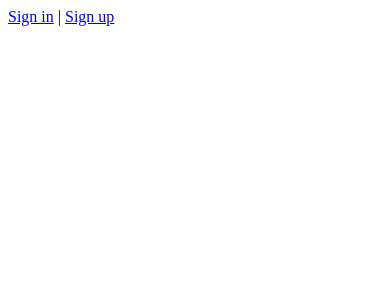
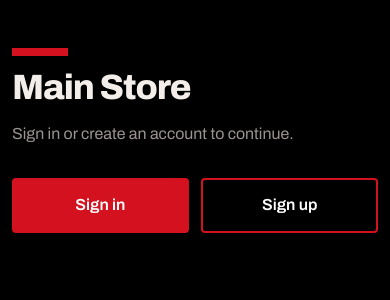
Before and after one commit to robotkey543/main-store, a PHP site: page /main-store/ in a window 390 px wide. Shown: the top 300 px of the page. Run offline with PHP 8.4, Linux system fonts and the light colour scheme.

Commit message:
Add black and red design

```diff
--- a/index.html
+++ b/index.html
@@ -5,9 +5,14 @@
     <meta name="viewport" content="width=device-width, initial-scale=1.0">
     <title>Main Store</title>
     <link rel="icon" type="image/png" href="src/icons/main_store.png">
+    <link rel="stylesheet" href="src/style.css">
 </head>
 <body>
-    <a href="src/signin.html">Sign in</a> |
-    <a href="src/signup.html">Sign up</a>
+    <header class="marca">Main Store</header>
+    <p class="lema">Sign in or create an account to continue.</p>
+    <nav class="acciones">
+        <a class="boton" href="src/signin.html">Sign in</a>
+        <a class="boton boton-sec" href="src/signup.html">Sign up</a>
+    </nav>
 </body>
 </html>
--- a/src/edit_user.php
+++ b/src/edit_user.php
@@ -25,6 +25,7 @@ if (!$user) {
     <meta name="viewport" content="width=device-width, initial-scale=1.0">
     <title>Main Store - Edit User</title>
     <link href="https://cdn.jsdelivr.net/npm/bootstrap@5.3.8/dist/css/bootstrap.min.css" rel="stylesheet">
+    <link rel="stylesheet" href="style.css">
 </head>
 <body>
     <h3>Edit user</h3>
--- a/src/home.php
+++ b/src/home.php
@@ -11,6 +11,7 @@ if (!isset($_SESSION['user_id'])) {
     <meta charset="UTF-8">
     <meta name="viewport" content="width=device-width, initial-scale=1.0">
     <title>Document</title>
+    <link rel="stylesheet" href="style.css">
 </head>
 
 <body>
--- a/src/list_user.php
+++ b/src/list_user.php
@@ -48,6 +48,7 @@ $res = pg_query($local_conn, $sql);
     <title>Main Store - List Users</title>
     <link href="https://cdn.jsdelivr.net/npm/bootstrap@5.3.8/dist/css/bootstrap.min.css" rel="stylesheet">
     <script src="https://cdn.jsdelivr.net/npm/bootstrap@5.3.8/dist/js/bootstrap.bundle.min.js"></script>
+    <link rel="stylesheet" href="style.css">
 </head>
 
 <body>
--- a/src/signin.html
+++ b/src/signin.html
@@ -4,8 +4,10 @@
     <meta charset="UTF-8">
     <meta name="viewport" content="width=device-width, initial-scale=1.0">
     <title>Document</title>
+    <link rel="stylesheet" href="style.css">
 </head>
 <body>
+   <header class="marca">Main Store</header>
    <h3>Login user</h3>
     <form name="login-form" action="signin.php" method="POST">
         <label>E-mail:</label><br>
@@ -14,5 +16,6 @@
         <input type="password" name="psw" placeholder="******" required><br><br>
         <button>Login</button>
     </form>
+    <a href="signup.html">Create an account</a>
 </body>
 </html>
--- a/src/signup.html
+++ b/src/signup.html
@@ -5,8 +5,10 @@
     <meta name="viewport" content="width=device-width, initial-scale=1.0">
     <title>Main Store - Register user</title>
     <link rel="icon" type="image/png" href="icons/main_store.png">
+    <link rel="stylesheet" href="style.css">
 </head>
 <body>
+    <header class="marca">Main Store</header>
     <h3>Register user form</h3>
     <form name="register-form" action="signup.php" method="post">
     <label>Firtsname:</label><br>
@@ -23,5 +25,6 @@
     <input type="password" name="psw" required><br><br>
     <button>Register</button>
     </form>
+    <a href="signin.html">Already have an account? Sign in</a>
 </body>
 </html>
--- /dev/null
+++ b/src/style.css
@@ -0,0 +1,196 @@
+@import url('https://fonts.googleapis.com/css2?family=Archivo:wght@400;600;800&display=swap');
+
+:root {
+  --negro: #000000;
+  --carbon: #141212;
+  --borde: #2b2626;
+  --rojo: #d4121f;
+  --rojo-oscuro: #9e0d17;
+  --texto: #f3eee9;
+  --apagado: #9a9390;
+}
+
+*, *::before, *::after { box-sizing: border-box; }
+
+body {
+  margin: 0;
+  min-height: 100vh;
+  padding: 2rem 1rem;
+  background: var(--negro);
+  color: var(--texto);
+  font-family: 'Archivo', system-ui, sans-serif;
+  line-height: 1.5;
+}
+
+h3 {
+  margin: 0 0 1.5rem;
+  font-size: 1.6rem;
+  font-weight: 800;
+  letter-spacing: -0.02em;
+}
+
+body > h3 {
+  max-width: 420px;
+  margin: 1.5rem auto 1rem;
+}
+
+a { color: var(--rojo); text-decoration: none; }
+a:hover { color: #fff; text-decoration: underline; }
+
+a:focus-visible, button:focus-visible, input:focus-visible, select:focus-visible {
+  outline: 2px solid var(--rojo);
+  outline-offset: 3px;
+}
+
+/* Logo */
+.marca {
+  max-width: 420px;
+  margin: 2rem auto 0;
+  font-size: 2.8rem;
+  font-weight: 800;
+  letter-spacing: -0.03em;
+  line-height: 1;
+}
+.marca::before {
+  content: "";
+  display: block;
+  width: 56px;
+  height: 8px;
+  margin-bottom: 0.9rem;
+  background: var(--rojo);
+}
+
+/* Página de inicio */
+.lema {
+  max-width: 420px;
+  margin: 1rem auto 0;
+  color: var(--apagado);
+}
+.acciones {
+  display: flex;
+  gap: 0.8rem;
+  max-width: 420px;
+  margin: 2rem auto;
+}
+a.boton {
+  flex: 1;
+  padding: 0.85rem 1rem;
+  background: var(--rojo);
+  color: #fff;
+  border: 2px solid var(--rojo);
+  border-radius: 4px;
+  font-weight: 600;
+  text-align: center;
+}
+a.boton:hover { background: var(--rojo-oscuro); border-color: var(--rojo-oscuro); text-decoration: none; }
+a.boton-sec { background: transparent; }
+a.boton-sec:hover { background: var(--rojo); border-color: var(--rojo); }
+
+/* Formularios */
+form {
+  max-width: 420px;
+  margin: 1rem auto;
+  padding: 2rem;
+  background: var(--carbon);
+  border: 1px solid var(--borde);
+  border-left: 6px solid var(--rojo);
+  border-radius: 4px;
+}
+
+form br { display: none; }
+
+label {
+  display: block;
+  margin: 1.1rem 0 0.35rem;
+  font-size: 0.9rem;
+  color: var(--apagado);
+}
+
+input[type=text], input[type=email], input[type=password] {
+  width: 100%;
+  padding: 0.75rem 0.85rem;
+  background: var(--negro);
+  color: var(--texto);
+  border: 1px solid var(--borde);
+  border-radius: 4px;
+  font: inherit;
+}
+
+input::placeholder { color: #5d5755; }
+input:focus { border-color: var(--rojo); box-shadow: 0 0 0 3px rgba(212, 18, 31, 0.25); }
+
+input[type=file] { width: 100%; color: var(--apagado); font: inherit; }
+input[type=file]::file-selector-button {
+  margin-right: 0.8rem;
+  padding: 0.5rem 0.9rem;
+  background: var(--borde);
+  color: var(--texto);
+  border: 0;
+  border-radius: 4px;
+  font: inherit;
+  cursor: pointer;
+}
+
+button {
+  width: 100%;
+  margin-top: 1.6rem;
+  padding: 0.85rem 1rem;
+  background: var(--rojo);
+  color: #fff;
+  border: 0;
+  border-radius: 4px;
+  font: inherit;
+  font-weight: 600;
+  cursor: pointer;
+  transition: background 0.15s;
+}
+button:hover { background: var(--rojo-oscuro); }
+
+form a { display: inline-block; margin-top: 1.2rem; font-size: 0.9rem; }
+
+/* Filtro y tabla de usuarios */
+select {
+  margin-bottom: 1.5rem;
+  padding: 0.6rem 0.8rem;
+  background: var(--carbon);
+  color: var(--texto);
+  border: 1px solid var(--borde);
+  border-radius: 4px;
+  font: inherit;
+}
+
+.table {
+  --bs-table-color: var(--texto);
+  --bs-table-bg: transparent;
+  --bs-table-striped-bg: #0f0d0d;
+  --bs-table-striped-color: var(--texto);
+  --bs-table-border-color: var(--borde);
+  max-width: 1000px;
+  margin: 0 auto 1.5rem;
+  vertical-align: middle;
+}
+
+.table thead th {
+  color: var(--apagado);
+  font-weight: 600;
+  border-bottom: 2px solid var(--rojo);
+}
+
+.table tbody tr:hover > * { --bs-table-bg-state: #1c0b0d; }
+
+.table td:first-child img {
+  width: 40px;
+  height: 40px;
+  border-radius: 50%;
+  object-fit: cover;
+}
+
+@media (max-width: 640px) {
+  body { padding: 1rem 0.75rem; }
+  form { padding: 1.25rem; }
+  .marca { font-size: 2.2rem; }
+}
+
+@media (prefers-reduced-motion: reduce) {
+  button { transition: none; }
+}
```
